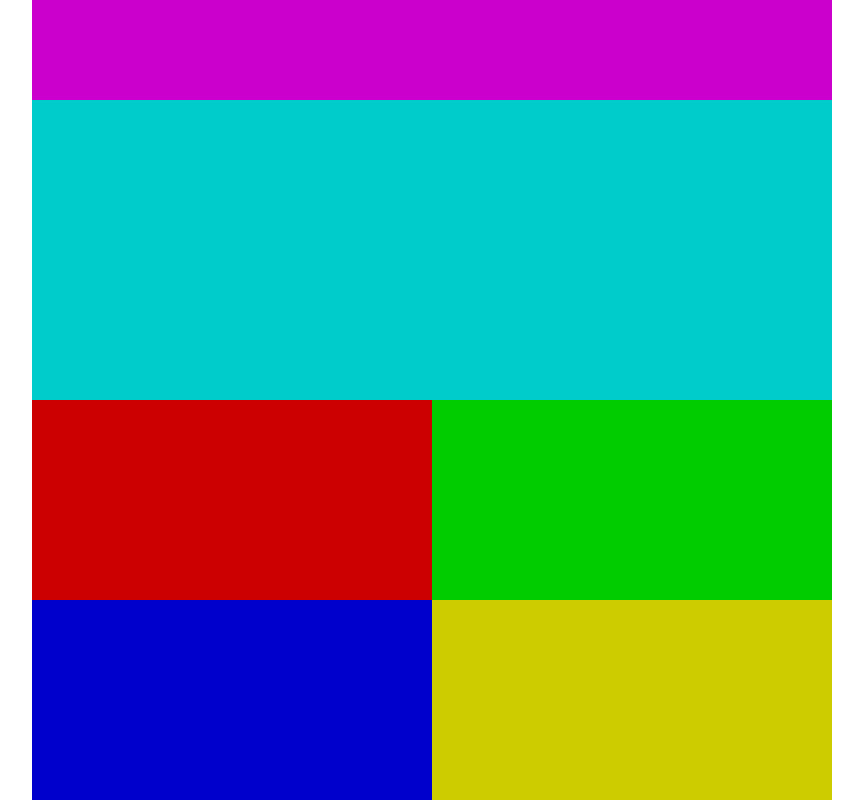
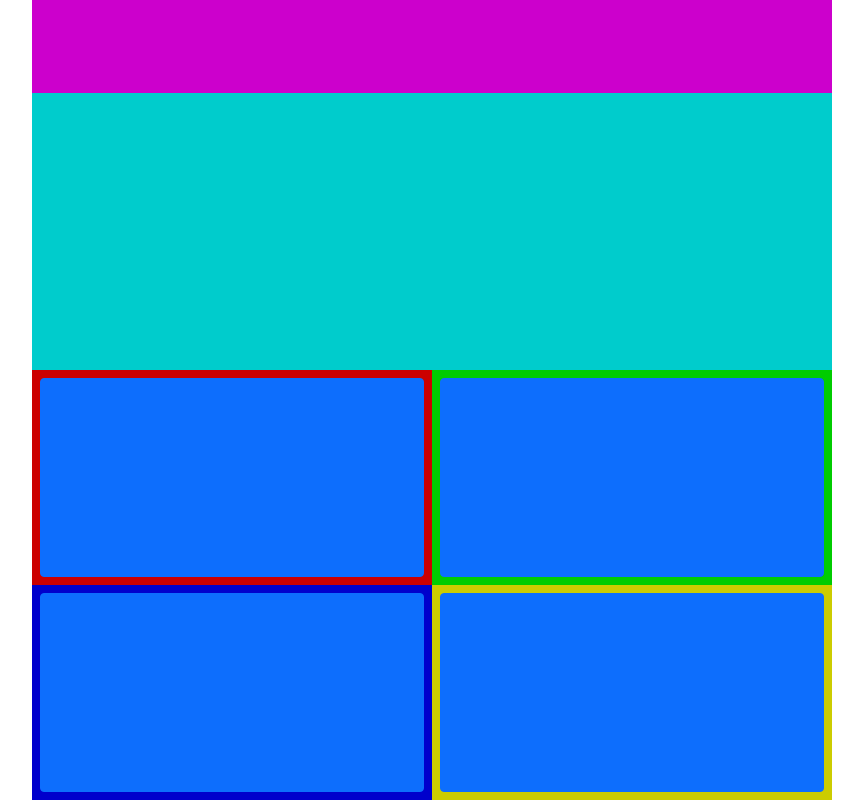
Before and after one commit to prausela/jouzu-kizuna, a React (Create React App) app: page / in a window 1280 px wide. Shown: the whole page, without its empty margins (208-1071 px from the left). Built offline with nearby package versions, Linux system fonts and the light colour scheme.

Commit message:
Add AnswerUI component
AnswerUI is a button with a possible answer. The user shall click it if they think it's the correct answer

```diff
--- /dev/null
+++ b/src/UI/AnswerUI.js
@@ -0,0 +1,14 @@
+import React from 'react';
+import {Button} from 'react-bootstrap';
+
+const AnswerUI = (props) => {
+    const className = props.className ? props.className + " d-grid p-2" : "d-grip p-2";
+    const text = props.text;
+    return (
+        <div className={className}>
+            <Button variant="primary">{text}</Button>
+        </div>
+    )
+}
+
+export default AnswerUI;
--- a/src/UI/Interface.js
+++ b/src/UI/Interface.js
@@ -1,15 +1,24 @@
 import React from 'react';
 import './Interface.css';
+import 'bootstrap/dist/css/bootstrap.min.css';
+import AnswerUI from './AnswerUI';
 
-const Interface = () => {
+const Interface = (props) => {
+    const answers = [
+        {text : props.ans1 ? props.ans1 : "", className : "ans1"},
+        {text : props.ans2 ? props.ans2 : "", className : "ans2"},
+        {text : props.ans3 ? props.ans3 : "", className : "ans3"},
+        {text : props.ans4 ? props.ans4 : "", className : "ans4"},
+    ]
     return (
         <div className="interface">
             <div className="menu"></div>
             <div className="question"></div>
-            <div className="ans1"></div>
-            <div className="ans2"></div>
-            <div className="ans3"></div>
-            <div className="ans4"></div>
+            {
+                answers.map(ans => (
+                    <AnswerUI text={ans.text} className={ans.className}/>
+                ))
+            }
         </div>
     )
 }
```
